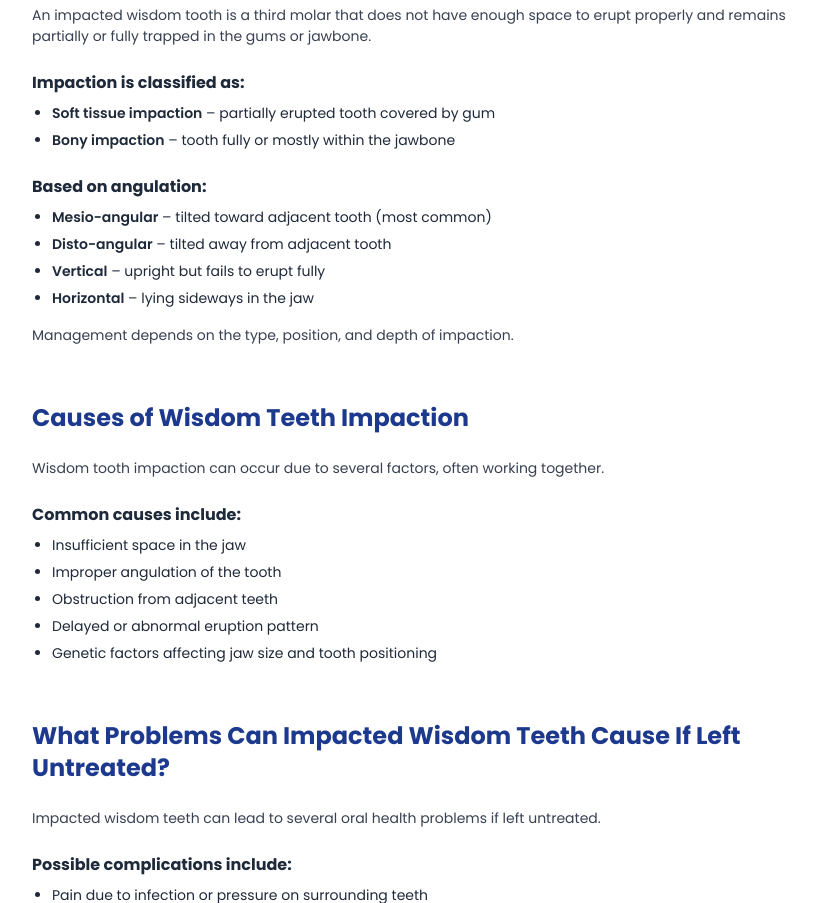
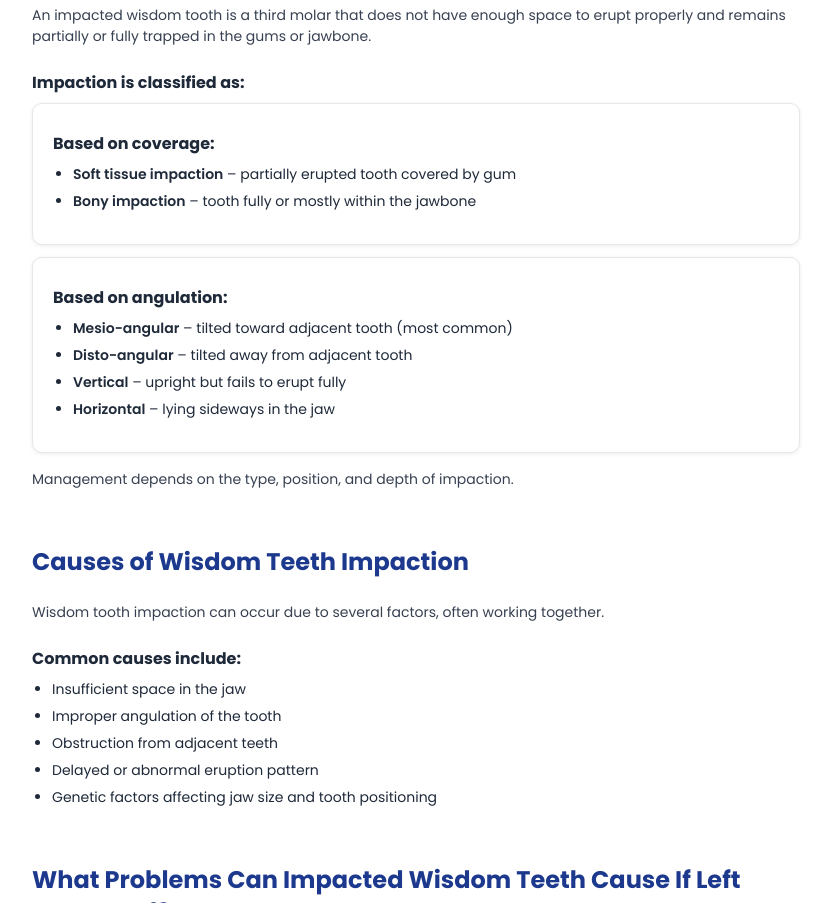
Before and after one commit to Sidhaarthan-K-G/wisdom-teeth, a website: page index.html in a window 1280 px wide. Shown: the part 2722-3625 px from the top of the page, without its empty margins (416-1247 px from the left). Drawn offline with Linux system fonts and the light colour scheme.

Commit message:
Blog version 3

```diff
--- a/index.html
+++ b/index.html
@@ -409,17 +409,24 @@
           </div>
           <p class="mb-4 mt-2">An impacted wisdom tooth is a third molar that does not have enough space to erupt properly and remains partially or fully trapped in the gums or jawbone.</p>
           <h3 class="font-bold mb-2 mt-6">Impaction is classified as:</h3>
+          <div style="display: flex; flex-direction: column; gap: 12px;">
+              <div style="background: #fff; border: 1px solid #e5e7eb; border-radius: 10px; padding: 1rem 1.25rem; box-shadow: 0 1px 4px rgba(0,0,0,0.08);">
+                <h3 class="font-bold mb-2 mt-3">Based on coverage:</h3>
                 <ul class="list-disc text-[16px] md:text-[14px]  space-y-1.5 pl-5 mb-4  marker:font-semibold">
                   <li><span class="font-semibold">Soft tissue impaction</span> – partially erupted tooth covered by gum </li>
                   <li><span class="font-semibold">Bony impaction</span> – tooth fully or mostly within the jawbone </li>
                 </ul>
-          <h3 class="font-bold mb-2 mt-6">Based on angulation:</h3>
+              </div>
+              <div style="background: #fff; border: 1px solid #e5e7eb; border-radius: 10px; padding: 1rem 1.25rem; box-shadow: 0 1px 4px rgba(0,0,0,0.08);">
+                <h3 class="font-bold mb-2 mt-3">Based on angulation:</h3>
                 <ul class="list-disc text-[16px] md:text-[14px]  space-y-1.5 pl-5 mb-4  marker:font-semibold">
                   <li><span class="font-semibold">Mesio-angular</span> – tilted toward adjacent tooth (most common)</li>
                   <li><span class="font-semibold">Disto-angular</span> – tilted away from adjacent tooth</li>
                   <li><span class="font-semibold">Vertical</span> – upright but fails to erupt fully</li>
                   <li><span class="font-semibold">Horizontal</span> – lying sideways in the jaw</li>
                 </ul>
+              </div>
+            </div>
           <p class="mb-4 mt-4">Management depends on the type, position, and depth of impaction.</p>
         </section>
 
```
Lines whose indentation alone changed are shown as unchanged.
